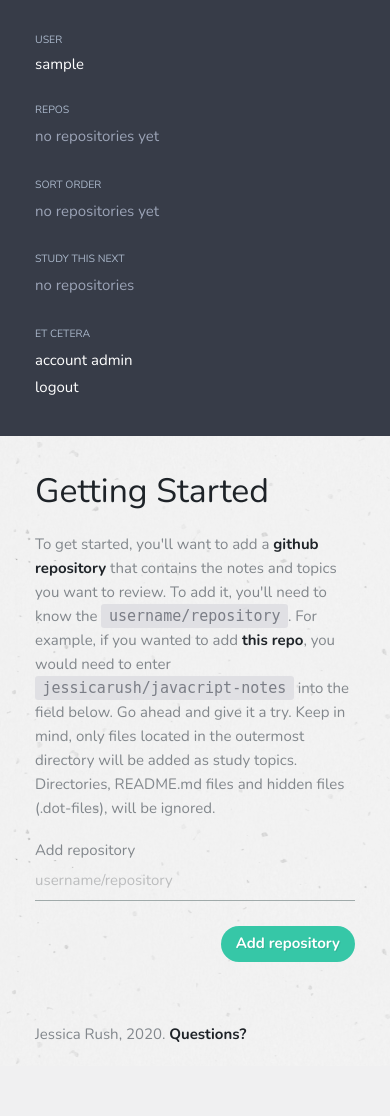
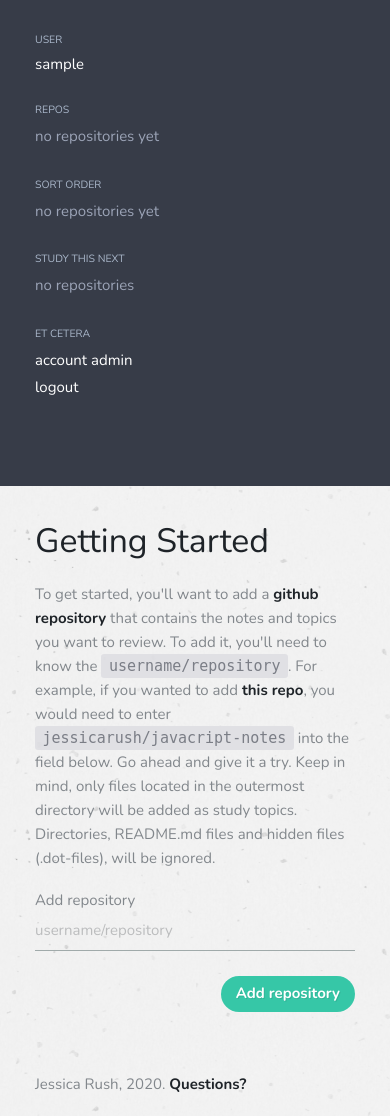
Before and after one commit to jessicarush/review-app, a Flask app: page /1 in a window 390 px wide. Before the commit the page ends 1064 px from the top, so only its background shows below. Run offline with Flask 2, Linux system fonts and the light colour scheme; the visitor is signed in with stand-in values (Sample User, id 1); data comes from the database, SQL or seed files in the repository; data that the repository does not hold is empty; some libraries are stand-ins or nearby versions.

Commit message:
Style: fixed scrollable sidebar

```diff
--- a/app/static/css/base.css
+++ b/app/static/css/base.css
@@ -358,16 +358,32 @@ td {
 
 .sidebar {
   background: var(--sidebar-color);
+  scrollbar-color: rgba(230,230,255,.3) var(--sidebar-color-dark);
   width: 340px;
   box-sizing: border-box;
   padding: 35px;
-  min-height: 100vh;
+  position: fixed;
+  top: 0;
+  left: 0;
+  bottom: 0;
+  overflow-y: auto;
+}
+
+.sidebar > :last-child {
+  margin-bottom: 50px;
+}
+
+.main-content {
+  margin-left: 340px; /*  sidebar width */
 }
 
 @media screen and (max-width: 690px) {
   .sidebar {
+    position: static;
     width: 100%;
-    min-height: auto;
+  }
+  .main-content {
+    margin-left: 0;
   }
 }
 
--- a/app/templates/base-main.html
+++ b/app/templates/base-main.html
@@ -3,13 +3,13 @@
 
 {% include '_head.html' %}
 
-<body class="flex-row">
+<body>
 
   <header class="sidebar">
     {% include '_header.html' %}
   </header>
 
-  <div class="flex-col flex-col--justified">
+  <div class="main-content flex-col flex-col--justified">
 
     <!-- template inheritance -->
     {% block content %}{% endblock %}
@@ -17,9 +17,8 @@
     <div><!-- for justified content --> </div>
 
     <footer class="padded-lr-reg">
-    {% include '_footer.html' %}
+      {% include '_footer.html' %}
     </footer>
-
   </div>
 
 </body>
```
